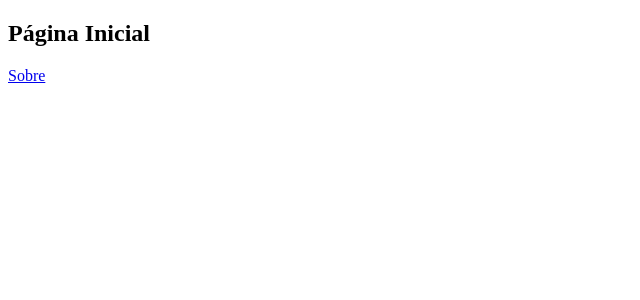
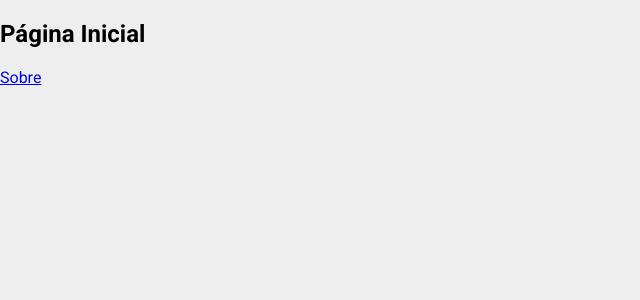
Before and after one commit to MatheusGiehl/cloneolxfe-soi2022, a React (Create React App) app: page / in a window 1280 px wide. Shown: the top 300 px of the page, without its empty margins (0-640 px from the left). Built offline with nearby package versions, Linux system fonts and the light colour scheme.

Commit message:
update App.css

```diff
--- a/src/App.css
+++ b/src/App.css
@@ -1,38 +1,11 @@
-.App {
-  text-align: center;
+@import url('https://fonts.googleapis.com/css2?family=Roboto:wght@400;700&display=swap');
+
+* {
+  box-sizing: border-box;
 }
 
-.App-logo {
-  height: 40vmin;
-  pointer-events: none;
+body {
+  font-family: 'Roboto', sans-serif;
+  margin: 0;
+  background-color: #EEE;
 }
-
-@media (prefers-reduced-motion: no-preference) {
-  .App-logo {
-    animation: App-logo-spin infinite 20s linear;
-  }
-}
-
-.App-header {
-  background-color: #282c34;
-  min-height: 100vh;
-  display: flex;
-  flex-direction: column;
-  align-items: center;
-  justify-content: center;
-  font-size: calc(10px + 2vmin);
-  color: white;
-}
-
-.App-link {
-  color: #61dafb;
-}
-
-@keyframes App-logo-spin {
-  from {
-    transform: rotate(0deg);
-  }
-  to {
-    transform: rotate(360deg);
-  }
-}
```
